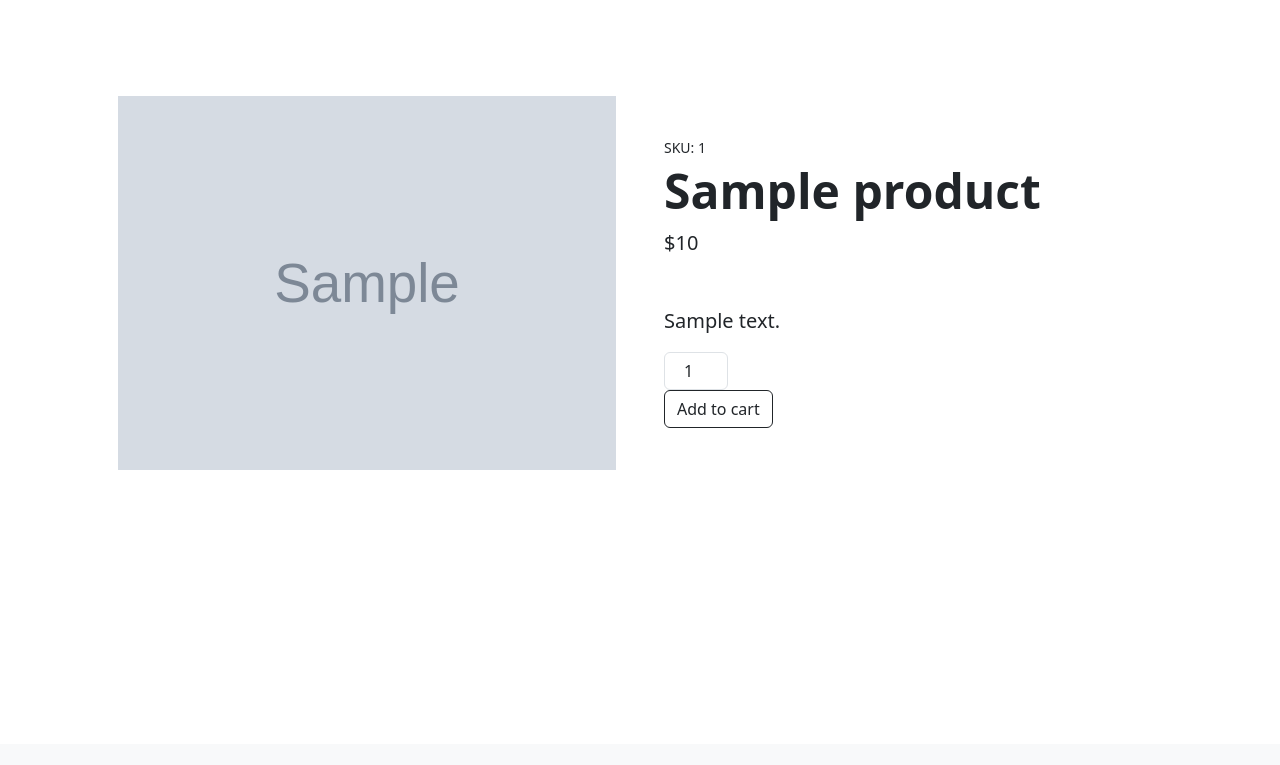
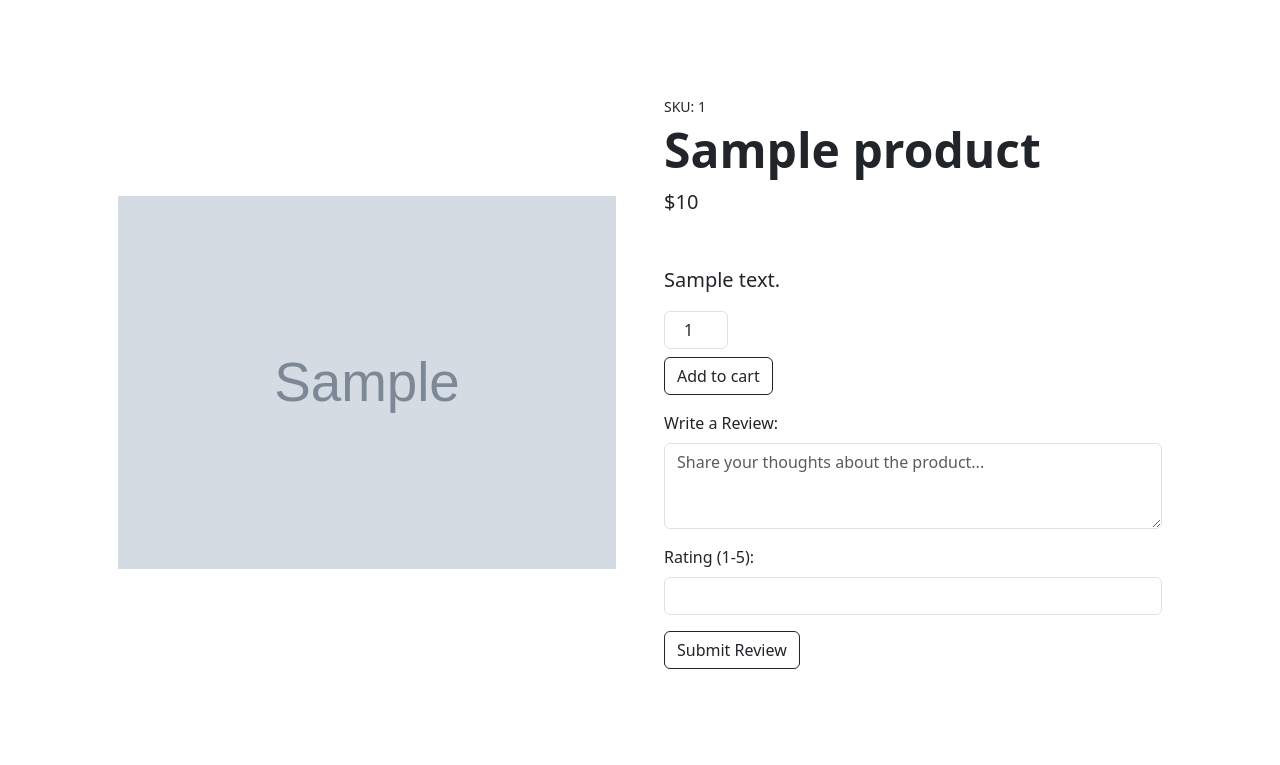
Before and after one commit to Unhabit/Doji, a Flask app: template templates/product_page.html.jinja in a window 1280 px wide. Shown: the part 56-821 px from the top of the page. Before the commit the page ends 526 px from the top, so only its background shows below. Run offline with Flask 3, Linux system fonts and the light colour scheme; the template is opened without the code that fills it: most values are stand-ins (such as "Sample title", 1, 10 or a date in 2020); grey boxes marked "Sample" are stand-in pictures.

Commit message:
tried the reviews

```diff
--- a/main.py
+++ b/main.py
@@ -293,7 +293,7 @@ def checkout():
     conn = connect_db()
     cursor = conn.cursor()
 
-    NY_SALES_TAX_RATE = 0.08875  #8.875%
+    NY_SALES_TAX_RATE = 0.08875
     SHIPPING_COST = 5.99
 
     cursor.execute(f"""
@@ -341,6 +341,9 @@ def checkout():
 
     cart_items = cursor.fetchall()
 
+    if subtotal >= 24.98:
+        SHIPPING_COST = 0.00
+
     total = sum(item['price'] * item['quantity'] for item in cart_items)
     tax = subtotal * NY_SALES_TAX_RATE
     total = subtotal + tax + SHIPPING_COST
@@ -349,3 +352,61 @@ def checkout():
     conn.close()
 
     return render_template("checkout.html.jinja", cart_items=cart_items, total=total, subtotal=subtotal, tax=tax, shipping=SHIPPING_COST)
+
+@app.route("/cart/checkout/thankyou")
+def thankyou():
+    return ("ORDER PLACED")
+
+
+@app.route("/product/<product_id>/review", methods=["GET", "POST"])
+@flask_login.login_required
+def product_reviews(product_id):
+    conn = connect_db()
+    cursor = conn.cursor()
+
+    if request.method == "POST":
+        if not flask_login.current_user.is_authenticated:
+            flash("You must be logged in to leave a review.")
+            return redirect("/signin")
+
+        customer_id = flask_login.current_user.id
+        rating = int(request.form.get("rating"))
+        description = request.form.get("description")
+
+        if rating < 1 or rating > 5:
+            flash("Rating must be between 1 and 5.")
+            return redirect(f"/product/{product_id}/review")
+
+        rating = request.form.get("rating")
+        description = request.form.get("description")
+
+        cursor.execute(
+            f"""
+            INSERT INTO `Review` (`product_id`, `customer_id`, `rating`, `description`, `timestamp`, `title`)
+            VALUES ({product_id}, {customer_id}, {rating}, '{description}', NOW(), 2)
+            ON DUPLICATE KEY UPDATE
+                `rating` = {rating}, `description` = '{description}', `timestamp` = NOW();
+            """
+        )
+        flash("Review submitted successfully.")
+        return redirect(f"/product/{product_id}")
+
+    cursor.execute(f"SELECT * FROM `Product` WHERE `id` = {product_id};")
+    product = cursor.fetchone()
+    if not product:
+        abort(404)
+
+    cursor.execute(
+        f"""
+        SELECT `Review`.`rating`, `Review`.`description`, `Review`.`timestamp`, `Customer`.`username`
+        FROM `Review`
+        JOIN `Customer` ON `Review`.`customer_id` = `Customer`.`id`
+        WHERE `Review`.`product_id` = {product_id};
+        """
+    )
+    reviews = cursor.fetchall()
+
+    cursor.close()
+    conn.close()
+
+    return render_template("product_page.html.jinja", product=product, reviews=reviews)
--- a/templates/checkout.html.jinja
+++ b/templates/checkout.html.jinja
@@ -49,7 +49,7 @@
 
         <div class="card">
             <div class="card-header">
-                <h2 class="h5">Billing Information</h2>
+                <h2 class="">Billing Information</h2>
             </div>
             <div class="card-body">
                 <form method="POST" action="/cart/checkout">
--- a/templates/product_page.html.jinja
+++ b/templates/product_page.html.jinja
@@ -3,7 +3,7 @@
   <head>
     <meta charset="utf-8">
     <meta name="viewport" content="width=device-width, initial-scale=1">
-    <title>{{ product["name"] }} - Doji</title>
+    <title>Products - Doji</title>
     <link href="https://cdn.jsdelivr.net/npm/bootstrap@5.3.3/dist/css/bootstrap.min.css" rel="stylesheet" integrity="sha384-QWTKZyjpPEjISv5WaRU9OFeRpok6YctnYmDr5pNlyT2bRjXh0JMhjY6hW+ALEwIH" crossorigin="anonymous">
   </head>
   <body>
@@ -11,7 +11,7 @@
 
     <section class="py-5">
         <div class="container px-4 px-lg-5 my-5">
-            <div class="row gx-4 gx-lg-5 align-items-center">
+            <div class="row gx-4 gx-lg-5 align-items-center mb-5">
                 <div class="col-md-6">
                     <img class="card-img-top mb-5 mb-md-0" src="{{ product['product_image'] }}" alt="{{ product['name'] }}">
                 </div>
@@ -22,12 +22,23 @@
                         <span>${{ product["price"] }}</span>
                     </div>
                     <p class="lead">{{ product["description"] }}</p>
-                    <div class="d-flex">
-                    <form method="post" action="/product/{{product['id']}}/cart">
-                        <input class="form-control text-center me-3" id="inputQuantity" type="number" value="1" style="max-width: 4rem" min="1" name = "quantity">
-                        <button class="btn btn-outline-dark flex-shrink-0" type="submit">Add to cart</button>
+                    <div class="d-flex mb-3">
+                        <form method="post" action="/product/{{product['id']}}/cart" class="me-3">
+                            <input class="form-control text-center" id="inputQuantity" type="number" value="1" style="max-width: 4rem" min="1" name="quantity">
+                            <button class="btn btn-outline-dark flex-shrink-0 mt-2" type="submit">Add to cart</button>
+                        </form>
+                    </div>
+                    <form method="post" action="/product/{{product['id']}}/review">
+                        <div class="mb-3">
+                            <label for="reviewText" class="form-label">Write a Review:</label>
+                            <textarea class="form-control" id="reviewText" name="review_text" rows="3" placeholder="Share your thoughts about the product..." required></textarea>
+                        </div>
+                        <div class="mb-3">
+                            <label for="rating" class="form-label">Rating (1-5):</label>
+                            <input type="number" class="form-control" id="rating" name="rating" min="1" max="5" required>
+                        </div>
+                        <button class="btn btn-outline-dark" type="submit">Submit Review</button>
                     </form>
-                    </div>
                 </div>
             </div>
         </div>
```
